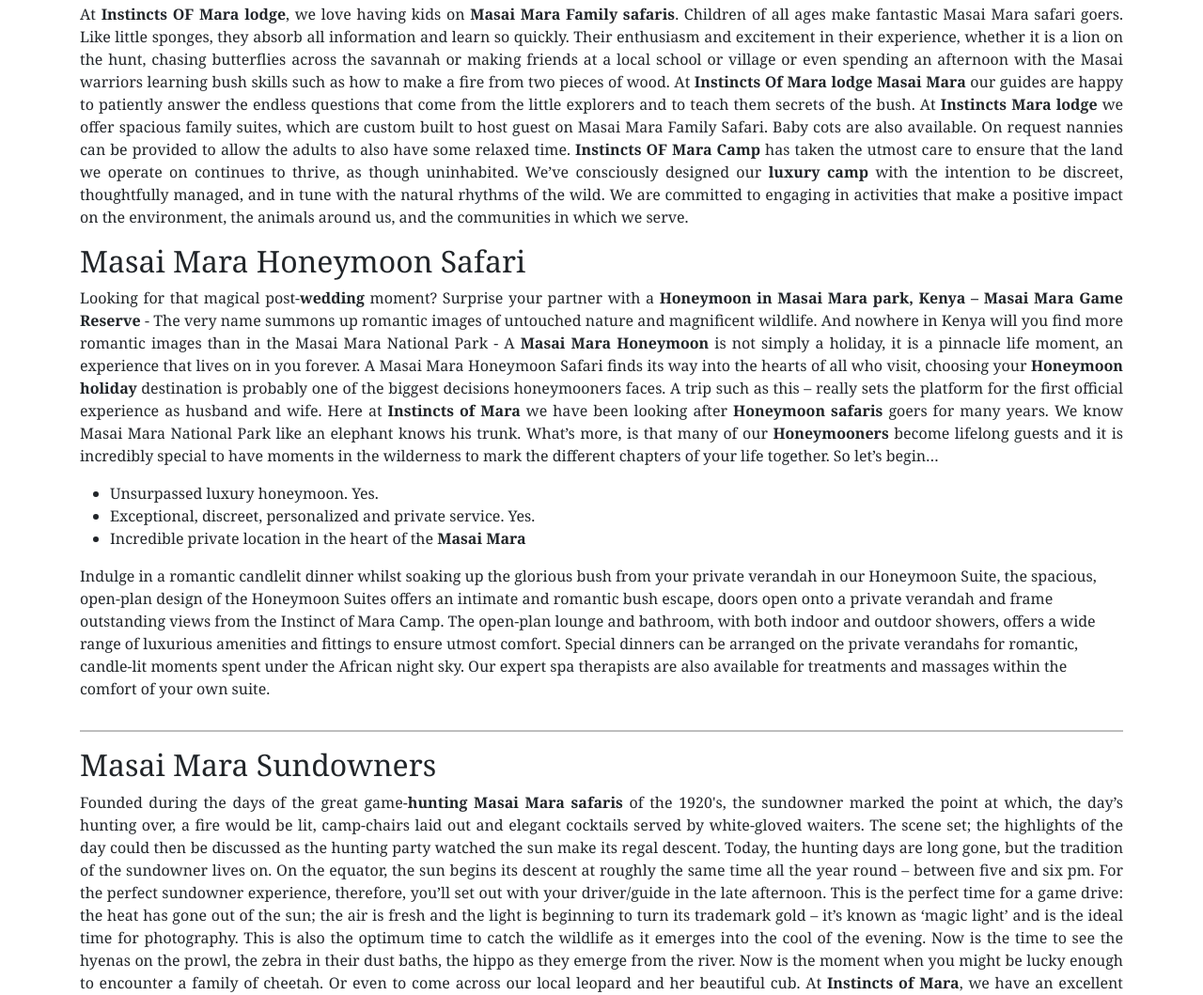
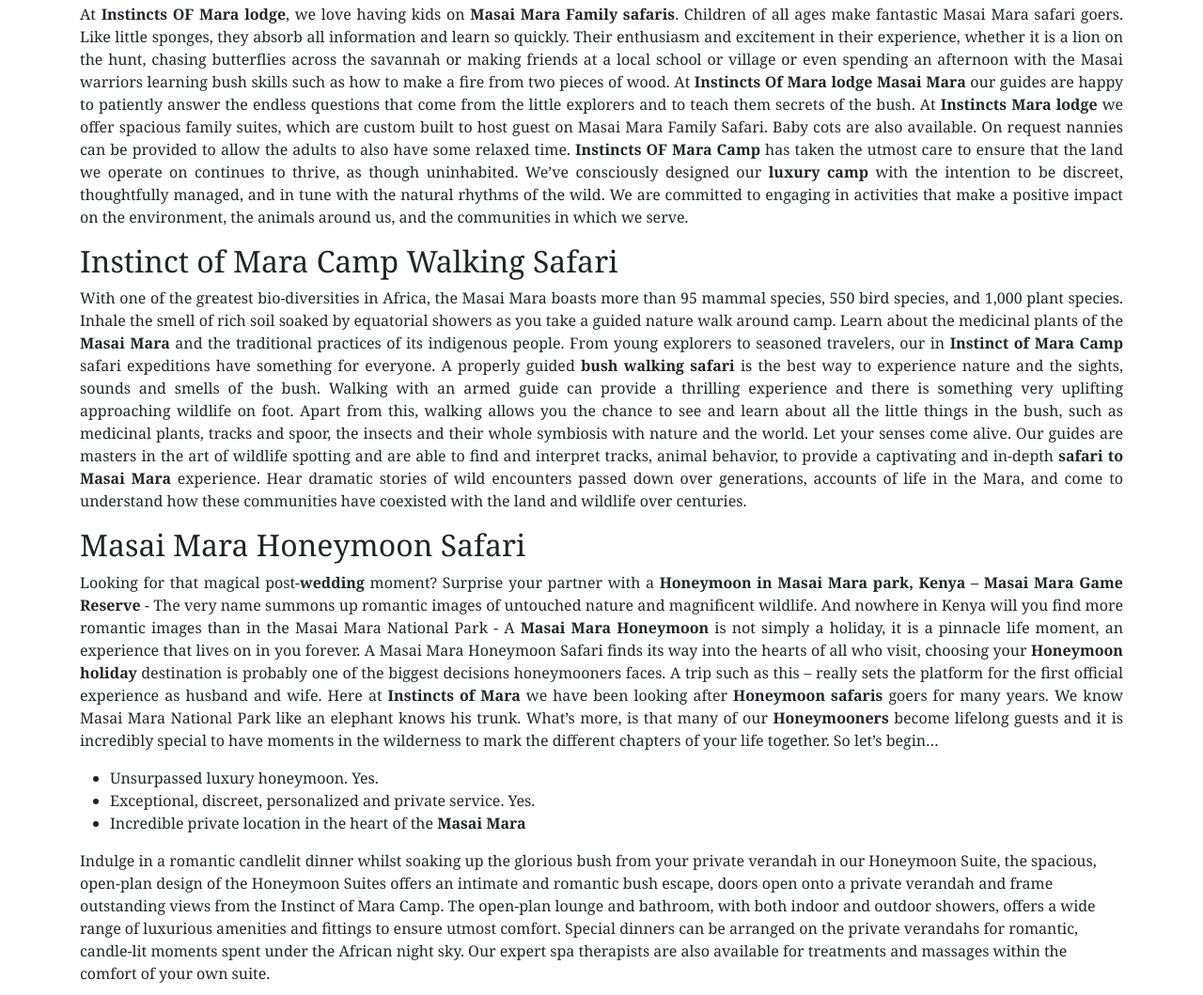
Before and after one commit to Mwatheka/instincts-of-mara, a plain HTML site: page index.html in a window 1280 px wide. Shown: the part 4385-5444 px from the top of the page at 94% size. Drawn offline with nearby package versions, Linux system fonts and the light colour scheme; a small style sheet from the web is missing.

Commit message:
Update index.html

```diff
--- a/index.html
+++ b/index.html
@@ -308,6 +308,9 @@
         <h2>Instincts Mara lodge Family Safaris </h2>
         <p style="text-align:justify;">
             At <b>Instincts OF Mara lodge</b>, we love having kids on <b>Masai Mara Family safaris</b>. Children of all ages make fantastic Masai Mara safari goers. Like little sponges, they absorb all information and learn so quickly. Their enthusiasm and excitement in their experience, whether it is a lion on the hunt, chasing butterflies across the savannah or making friends at a local school or village or even spending an afternoon with the Masai warriors learning bush skills such as how to make a fire from two pieces of wood. At <b>Instincts Of Mara lodge Masai Mara</b> our guides are happy to patiently answer the endless questions that come from the little explorers and to teach them secrets of the bush. At <b>Instincts Mara lodge</b> we offer spacious family suites, which are custom built to host guest on Masai Mara Family Safari. Baby cots are also available. On request nannies can be provided to allow the adults to also have some relaxed time. <b>Instincts OF Mara Camp</b>  has taken the utmost care to ensure that the land we operate on continues to thrive, as though uninhabited. We’ve consciously designed our <b>luxury camp</b> with the intention to be discreet, thoughtfully managed, and in tune with the natural rhythms of the wild. We are committed to engaging in activities that make a positive impact on the environment, the animals around us, and the communities in which we serve.
+        </p>
+         <h2>Instinct of Mara Camp Walking Safari</h2>
+        <p  style="text-align: justify;">With one of the greatest bio-diversities in Africa, the Masai Mara boasts more than 95 mammal species, 550 bird species, and 1,000 plant species. Inhale the smell of rich soil soaked by equatorial showers as you take a guided nature walk around camp. Learn about the medicinal plants of the <b>Masai Mara</b> and the traditional practices of its indigenous people. From young explorers to seasoned travelers, our in <b>Instinct of Mara Camp</b> safari expeditions have something for everyone. A properly guided <b>bush walking safari</b> is the best way to experience nature and the sights, sounds and smells of the bush. Walking with an armed guide can provide a thrilling experience and there is something very uplifting approaching wildlife on foot. Apart from this, walking allows you the chance to see and learn about all the little things in the bush, such as medicinal plants, tracks and spoor, the insects and their whole symbiosis with nature and the world. Let your senses come alive. Our guides are masters in the art of wildlife spotting and are able to find and interpret tracks, animal behavior, to provide a captivating and in-depth <b>safari to Masai Mara</b> experience. Hear dramatic stories of wild encounters passed down over generations, accounts of life in the Mara, and come to understand how these communities have coexisted with the land and wildlife over centuries.
         </p>
         <h2>Masai Mara Honeymoon Safari </h2>
           <p style="text-align:justify;">
```
